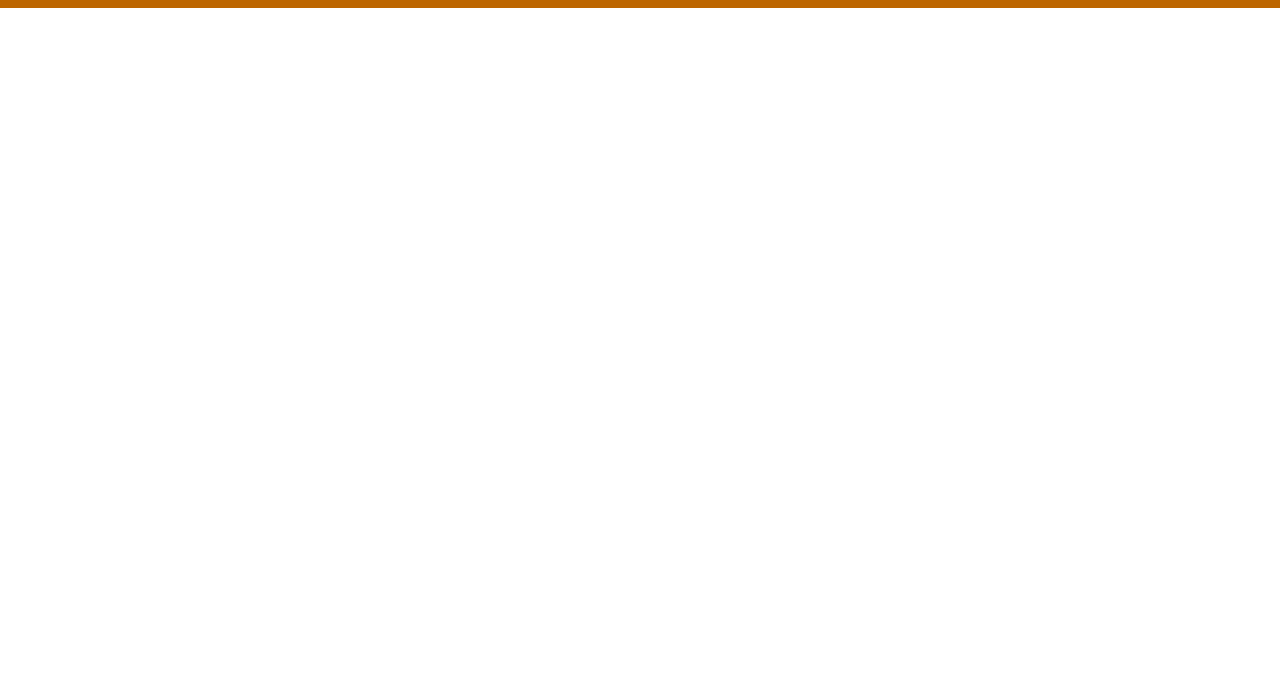
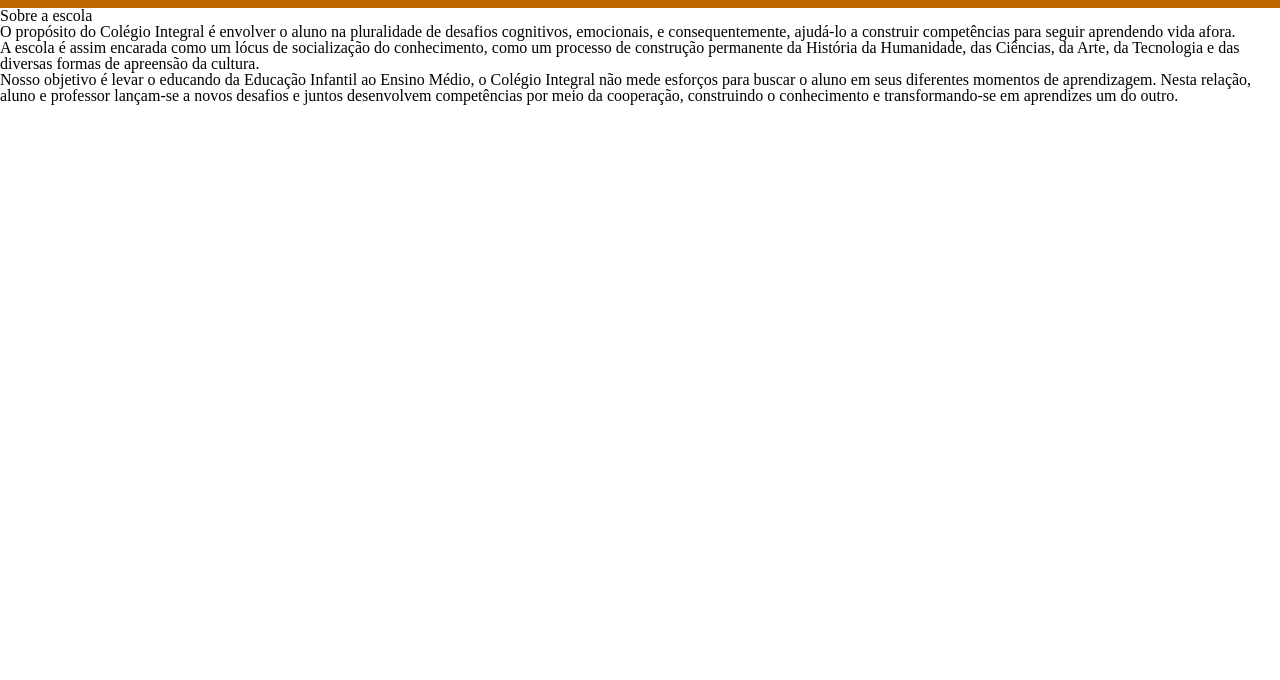
Before and after one commit to vanessaparecida/site.Guilherme, a plain HTML site: page imagens/index.html in a window 1280 px wide. Shown: the part 120-800 px from the top of the page. Drawn offline with Linux system fonts and the light colour scheme; files that its build step writes are made by us from their sources.

Commit message:
incerindo informações

```diff
--- a/imagens/index.html
+++ b/imagens/index.html
@@ -21,5 +21,13 @@
         <li class="item-lista-cabecalho">Contato</li>
       </ul>
     </header>
+    <selection>
+      <driv>
+        <h1>Sobre a escola</h1>
+        <p>O propósito do Colégio Integral é envolver o aluno na pluralidade de desafios cognitivos, emocionais, e consequentemente, ajudá-lo a construir competências para seguir aprendendo vida afora.</p>
+        <p>A escola é assim encarada como um lócus de socialização do conhecimento, como um processo de construção permanente da História da Humanidade, das Ciências, da Arte, da Tecnologia e das diversas formas de apreensão da cultura.</p>
+        <p>Nosso objetivo é levar o educando da Educação Infantil ao Ensino Médio, o Colégio Integral não mede esforços para buscar o aluno em seus diferentes momentos de aprendizagem. Nesta relação, aluno e professor lançam-se a novos desafios e juntos desenvolvem competências por meio da cooperação, construindo o conhecimento e transformando-se em aprendizes um do outro.</p>
+      </driv>
+    </selection>
   </body>
 </html>
```
